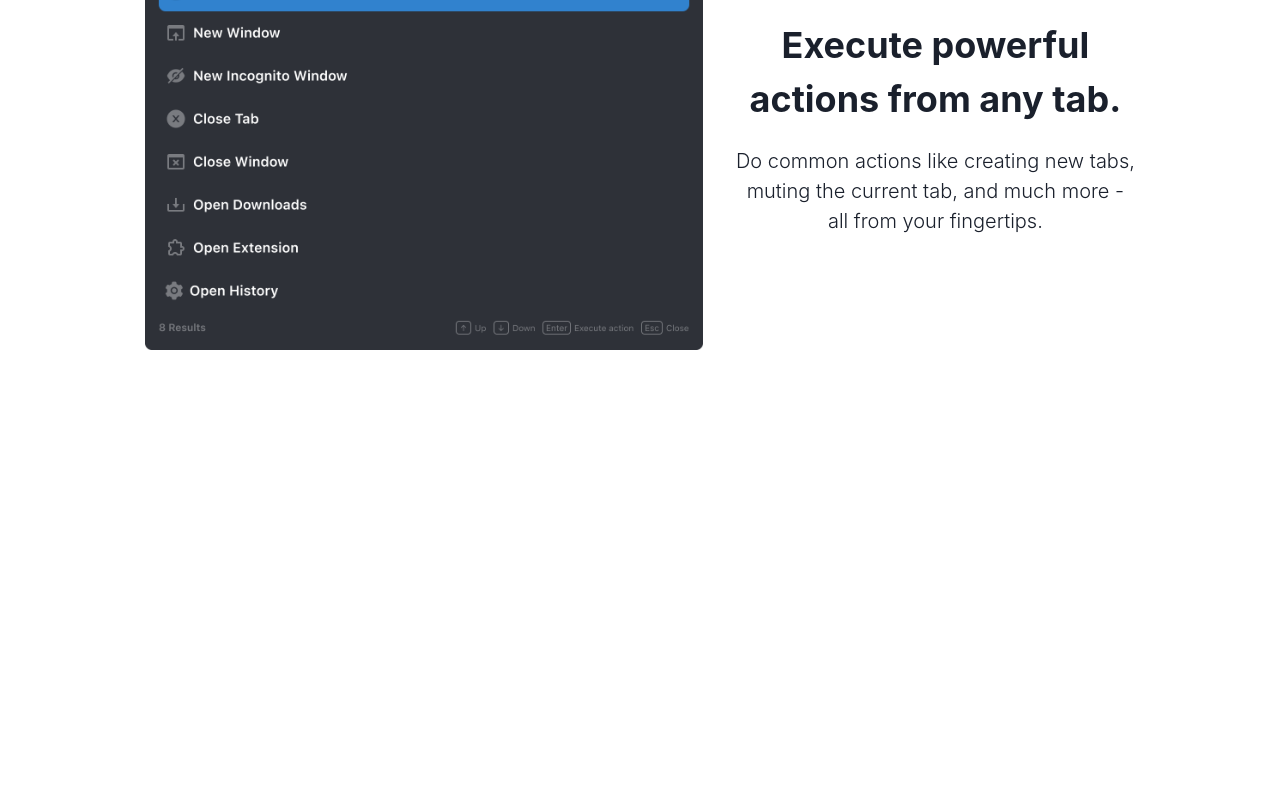
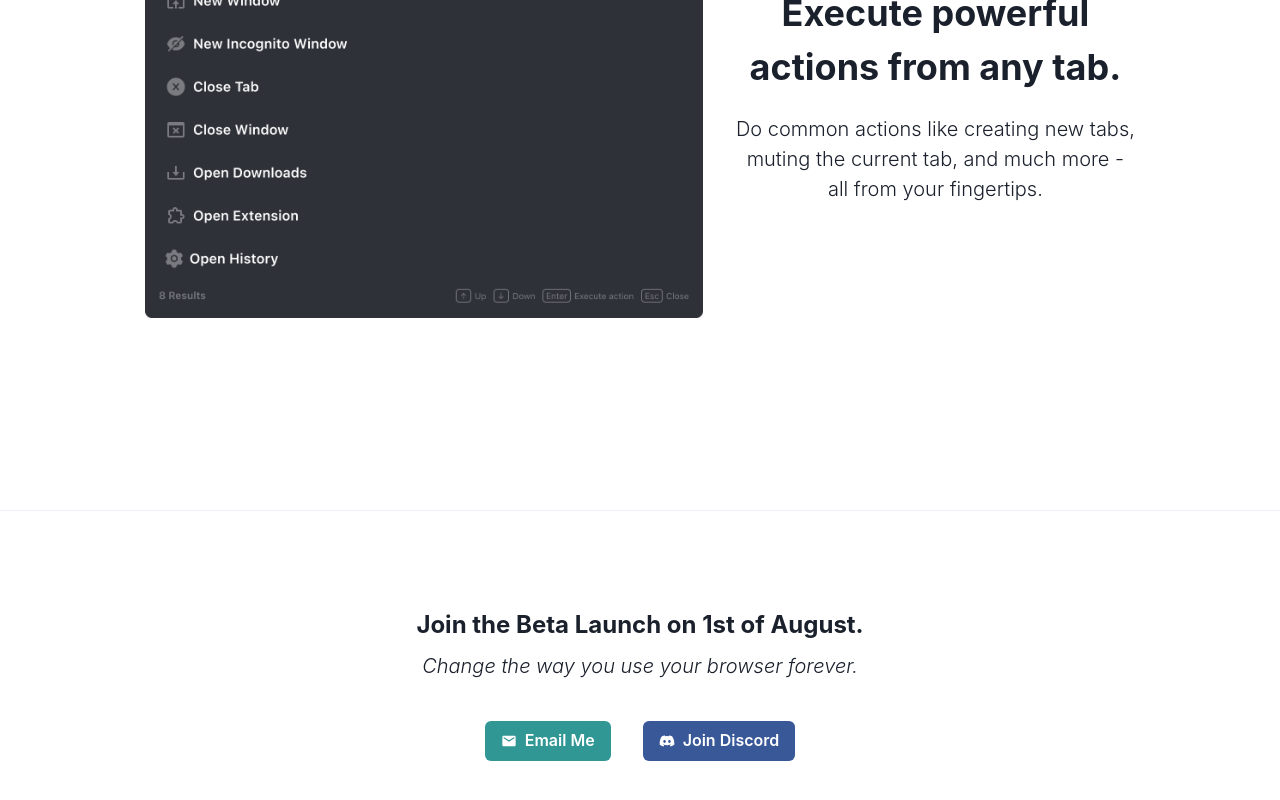
Before and after one commit to MitchellMarkGeorge/TabButlerWebsite, a React (Create React App) app: page / in a window 1280 px wide. Shown: the part 1008-1808 px from the top of the page. Before the commit the page ends 1358 px from the top, so only its background shows below. Built offline with nearby package versions, Linux system fonts and the light colour scheme.

Commit message:
added contact links

```diff
--- a/src/Pages/HomePage.tsx
+++ b/src/Pages/HomePage.tsx
@@ -7,18 +7,23 @@ import {
   useColorModeValue,
   Stack,
   Button,
+  Link,
+  Divider,
+  HStack,
 } from '@chakra-ui/react';
 
 import { NavBar } from '../components';
+import { MdMail } from 'react-icons/md';
+import { FaDiscord } from 'react-icons/fa';
 
 export const HomePage: React.FC = () => {
   const theme = useColorModeValue('dark', 'light');
 
   return (
     <Box textAlign="center" fontSize="xl">
-      <VStack position="relative" spacing={48}>
+      <VStack position="relative" spacing={24}>
         <NavBar />
-        <VStack spacing={8} justifyContent="center">
+        <VStack spacing={8} justifyContent="center" paddingTop={12}>
           <Stack
             spacing={8}
             paddingLeft={10}
@@ -50,7 +55,12 @@ export const HomePage: React.FC = () => {
           </Stack>
         </VStack>
 
-        <VStack spacing={8} justifyContent="center">
+        <VStack
+          spacing={8}
+          justifyContent="center"
+          paddingTop={28}
+          paddingBottom={24}
+        >
           <Stack
             spacing={8}
             paddingLeft={10}
@@ -77,6 +87,37 @@ export const HomePage: React.FC = () => {
             />
           </Stack>
         </VStack>
+
+        <Divider />
+
+        <VStack justifyContent="center" paddingBottom={24}>
+          <Text fontSize="2xl" fontWeight="bold">
+            Join the Beta Launch on 1st of August.
+          </Text>
+          <Text fontSize="xl" fontWeight="light" fontStyle="italic">
+            Change the way you use your browser forever.
+          </Text>
+          <HStack spacing={8} paddingTop={8}>
+            <Button
+              as={Link}
+              leftIcon={<MdMail />}
+              colorScheme="teal"
+              variant="solid"
+              href="mailto:mitchellmmarkgeorge@gmail.com"
+            >
+              Email Me
+            </Button>
+            <Button
+              as={Link}
+              leftIcon={<FaDiscord />}
+              colorScheme="facebook"
+              variant="solid"
+              href="https://discord.gg/vf8mfTTNN3"
+            >
+              Join Discord
+            </Button>
+          </HStack>
+        </VStack>
       </VStack>
     </Box>
   );
--- a/src/components/NavBar/NavBar.tsx
+++ b/src/components/NavBar/NavBar.tsx
@@ -47,7 +47,7 @@ export const NavBar: React.FC = () => {
         />
         <IconButton
           as={Link}
-          href="https://github.com/MitchellMarkGeorge/TabButler"
+          href="https://discord.gg/vf8mfTTNN3"
           aria-label="Discord Server link"
           icon={<FaDiscord fontSize="24px" />}
           variant="ghost"
```
